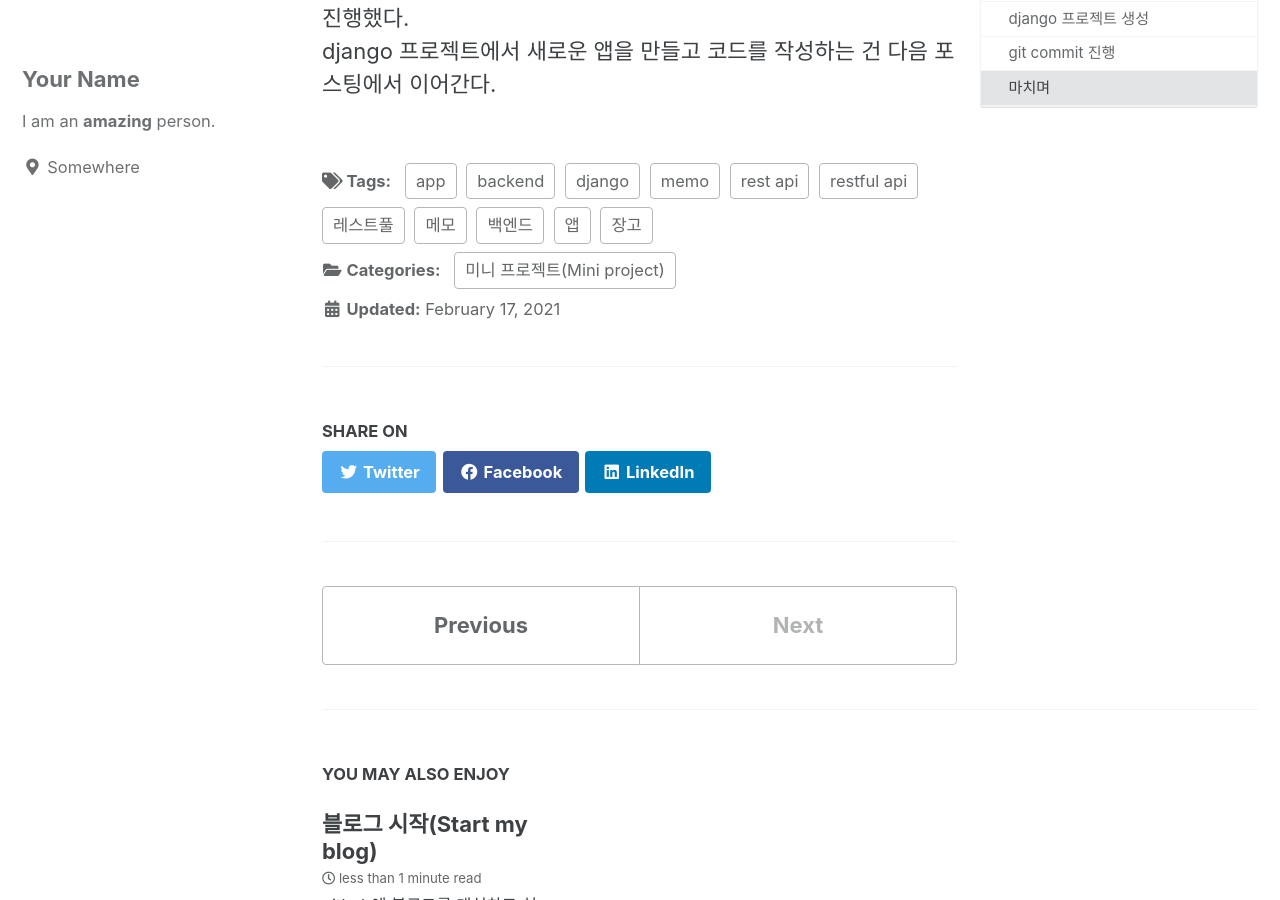
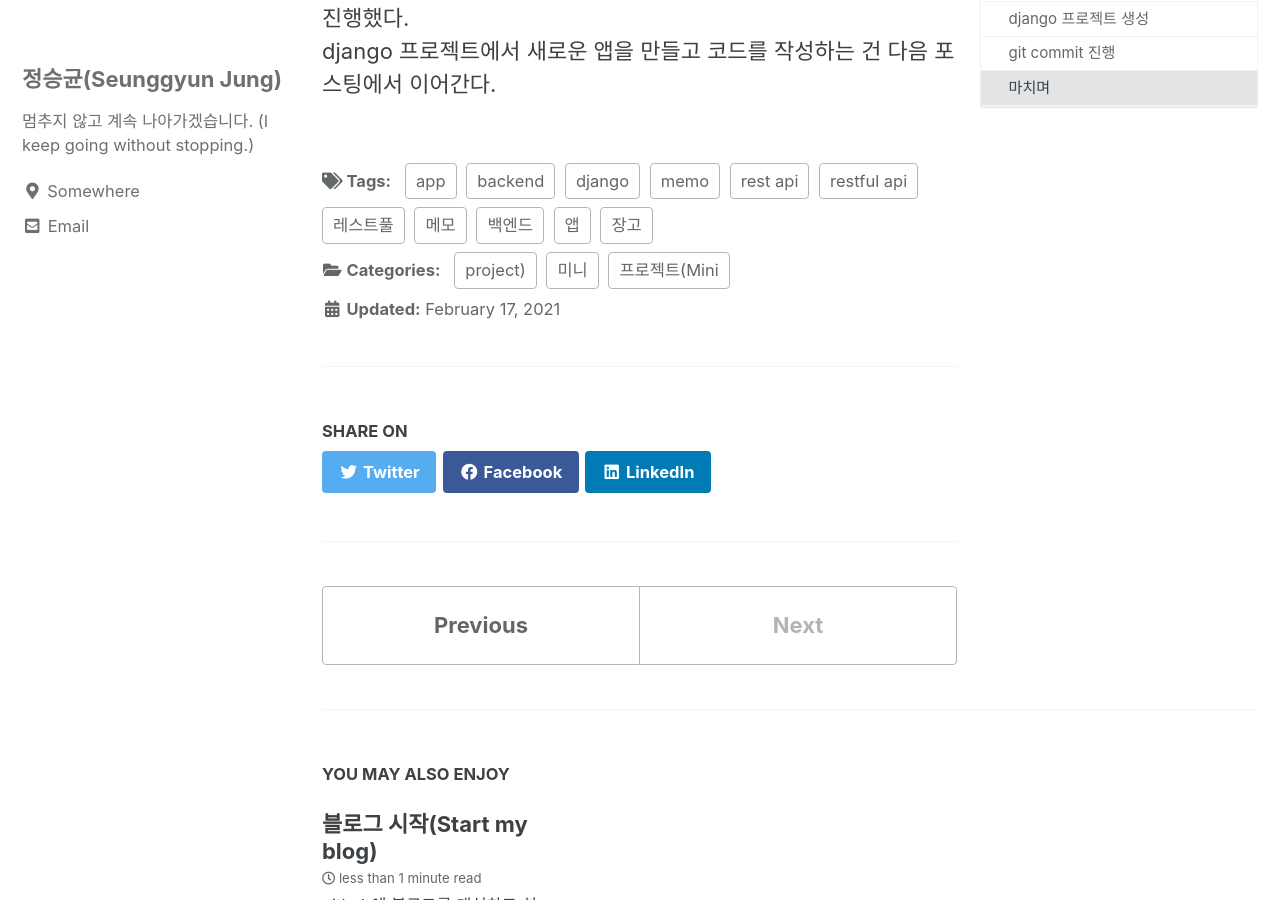
Before and after one commit to sg0831/sg0831.github.io, a Jekyll site: the page built from _posts/2021-02-17-Create-simple-restful-api-1.md, in a window 1280 px wide and 900 px high, scrolled down 3867 px. Built offline with Jekyll 4.4.1, drawn with Linux system fonts in a browser that asks for light colours; cached includes are drawn as plain includes.

Commit message:
Change config and posts

```diff
--- a/_config.yml
+++ b/_config.yml
@@ -21,7 +21,7 @@ title_separator          : "-"
 subtitle                 : "Development life in the Seunggyun"
 name                     : "Seunggyun"
 description              : "My life keeps developing."
-url                      : "https://sg0831.github.io/ "
+url                      : "https://sg0831.github.io/"
 baseurl                  : "" # the subpath of your site, e.g. "/blog"
 repository               : # GitHub username/repo-name e.g. "mmistakes/minimal-mistakes"
 teaser                   : # path of fallback teaser image, e.g. "/assets/images/500x300.png"
@@ -94,11 +94,11 @@ analytics:
 
 # Site Author
 author:
-  name             : "Your Name"
+  name             : "정승균(Seunggyun Jung)"
   avatar           : # path of avatar image, e.g. "/assets/images/bio-photo.jpg"
-  bio              : "I am an **amazing** person."
+  bio              : "멈추지 않고 계속 나아가겠습니다. (I keep going without stopping.)"
   location         : "Somewhere"
-  email            :
+  email            : "dev.sg0831@gmail.com"
   links:
     - label: "Email"
       icon: "fas fa-fw fa-envelope-square"
--- a/_posts/2021-02-17-Create-simple-restful-api-1.md
+++ b/_posts/2021-02-17-Create-simple-restful-api-1.md
@@ -1,10 +1,8 @@
 ---
 title: "[django] 간단한 restful API 만들기(Create a simple restful API) - (1)"
 excerpt: "가상환경 설정 및 필요한 프레임워크 설치"
-categories:
-- 미니 프로젝트(Mini project)
-tags:
-- [장고, 레스트풀, 백엔드, 메모, 앱, django, rest api, restful api, backend, memo, app]
+categories: 미니 프로젝트(Mini project)
+tags: [장고, 레스트풀, 백엔드, 메모, 앱, django, rest api, restful api, backend, memo, app]
 toc: true
 toc_sticky: true
 date: 2021-02-17
```
Also changed, not shown: _posts/2021-02-13-First_posting.md (renamed from _posts/2021-2-13-First_posting.md, +2 -4 lines), category/My-life-note.md (deleted, +0 -4 lines).
